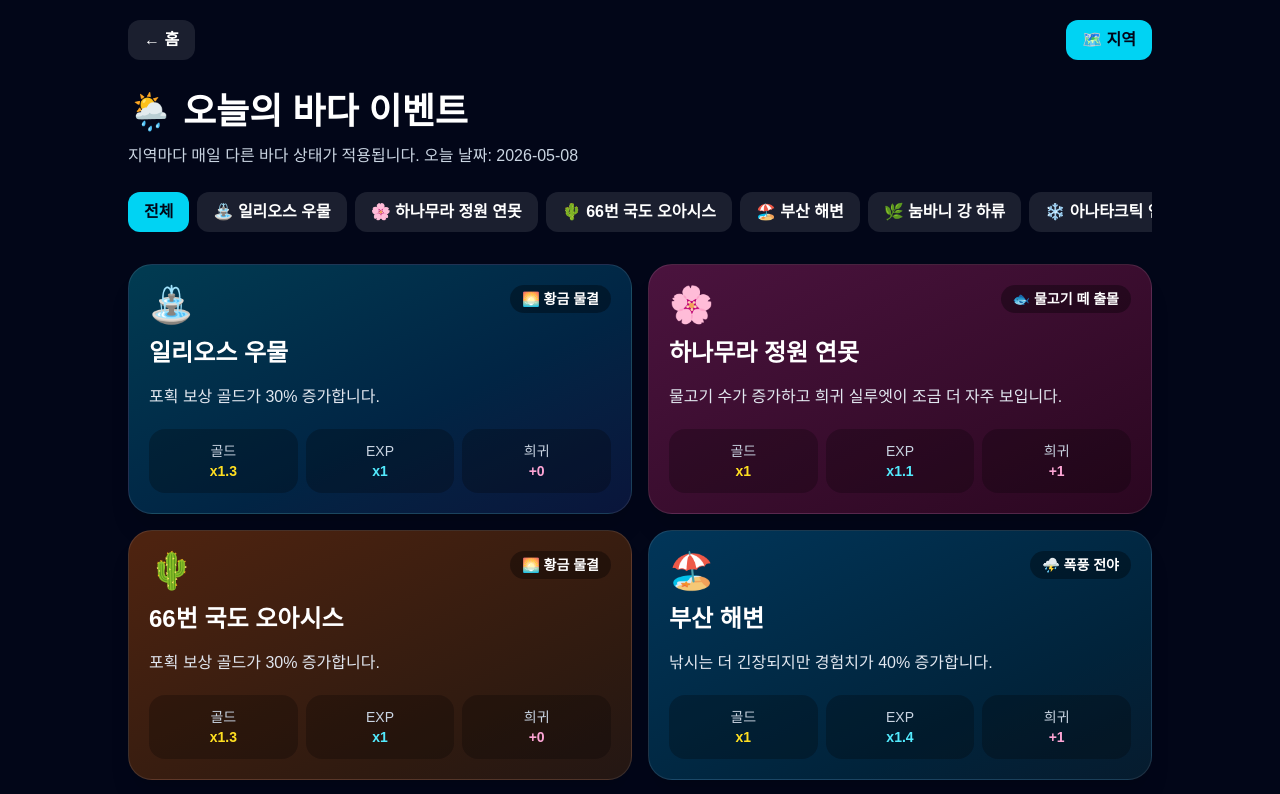
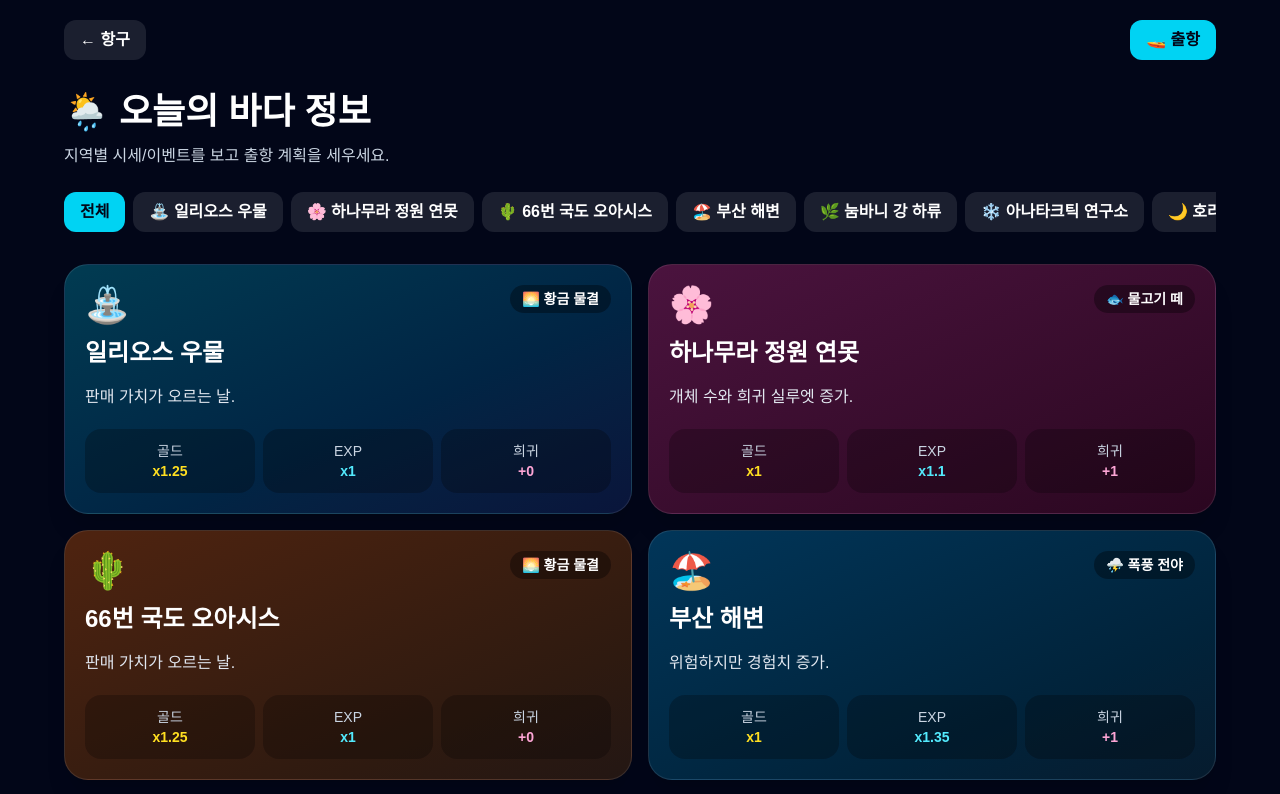
Before and after one commit to winzfs/overwatch-fishing-web, a Next.js app: page /events in a window 1280 px wide. Shown: the top 794 px of the page. Built offline with nearby package versions, Linux system fonts and the light colour scheme.

Commit message:
Add files via upload

```diff
--- a/app/events/page.tsx
+++ b/app/events/page.tsx
@@ -1,166 +1,50 @@
 "use client";
 
-import { useMemo, useState } from "react";
+import { useState } from "react";
 import { regions } from "../../data/fishingData";
-
-type DailySeaEvent = {
-  id: string;
-  name: string;
-  desc: string;
-  emoji: string;
-  goldMultiplier: number;
-  expMultiplier: number;
-  rareBonus: number;
-};
-
-const DAILY_EVENTS: DailySeaEvent[] = [
-  {
-    id: "calm",
-    name: "잔잔한 바다",
-    desc: "평범하지만 안정적인 낚시 날입니다.",
-    emoji: "🌤️",
-    goldMultiplier: 1,
-    expMultiplier: 1,
-    rareBonus: 0,
-  },
-  {
-    id: "gold_tide",
-    name: "황금 물결",
-    desc: "포획 보상 골드가 30% 증가합니다.",
-    emoji: "🌅",
-    goldMultiplier: 1.3,
-    expMultiplier: 1,
-    rareBonus: 0,
-  },
-  {
-    id: "school",
-    name: "물고기 떼 출몰",
-    desc: "물고기 수가 증가하고 희귀 실루엣이 조금 더 자주 보입니다.",
-    emoji: "🐟",
-    goldMultiplier: 1,
-    expMultiplier: 1.1,
-    rareBonus: 1,
-  },
-  {
-    id: "storm",
-    name: "폭풍 전야",
-    desc: "낚시는 더 긴장되지만 경험치가 40% 증가합니다.",
-    emoji: "⛈️",
-    goldMultiplier: 1,
-    expMultiplier: 1.4,
-    rareBonus: 1,
-  },
-  {
-    id: "legend_scent",
-    name: "전설의 기척",
-    desc: "전설 이상 실루엣 등장률이 증가합니다.",
-    emoji: "✨",
-    goldMultiplier: 1.15,
-    expMultiplier: 1.15,
-    rareBonus: 2,
-  },
-];
-
-function hashString(input: string) {
-  let hash = 0;
-  for (let i = 0; i < input.length; i++) {
-    hash = (hash << 5) - hash + input.charCodeAt(i);
-    hash |= 0;
-  }
-  return Math.abs(hash);
-}
-
-function getDailySeaEvent(regionId: string): DailySeaEvent {
-  const key = `${new Date().toISOString().slice(0, 10)}-${regionId}`;
-  return DAILY_EVENTS[hashString(key) % DAILY_EVENTS.length];
-}
+import { getDailySeaEvent } from "../gameSave";
 
 export default function EventsPage() {
-  const today = new Date().toISOString().slice(0, 10);
   const [selected, setSelected] = useState("all");
-
-  const visibleRegions = useMemo(() => {
-    if (selected === "all") return regions;
-    return regions.filter((region) => region.id === selected);
-  }, [selected]);
+  const visible = selected === "all" ? regions : regions.filter((r) => r.id === selected);
 
   return (
     <main className="min-h-screen bg-slate-950 p-5 text-white">
-      <div className="mx-auto max-w-5xl">
-        <div className="flex items-center justify-between gap-3">
-          <a href="/" className="rounded-xl bg-white/10 px-4 py-2 font-bold">
-            ← 홈
-          </a>
-
-          <a href="/regions" className="rounded-xl bg-cyan-400 px-4 py-2 font-black text-slate-950">
-            🗺️ 지역
-          </a>
+      <div className="mx-auto max-w-6xl">
+        <div className="flex items-center justify-between">
+          <a href="/harbor" className="rounded-xl bg-white/10 px-4 py-2 font-bold">← 항구</a>
+          <a href="/prepare" className="rounded-xl bg-cyan-400 px-4 py-2 font-black text-slate-950">🚤 출항</a>
         </div>
 
-        <h1 className="mt-8 text-4xl font-black">🌦️ 오늘의 바다 이벤트</h1>
-        <p className="mt-3 text-slate-300">
-          지역마다 매일 다른 바다 상태가 적용됩니다. 오늘 날짜: {today}
-        </p>
+        <h1 className="mt-8 text-4xl font-black">🌦️ 오늘의 바다 정보</h1>
+        <p className="mt-3 text-slate-300">지역별 시세/이벤트를 보고 출항 계획을 세우세요.</p>
 
         <div className="mt-6 flex gap-2 overflow-x-auto pb-2">
-          <button
-            onClick={() => setSelected("all")}
-            className={`shrink-0 rounded-xl px-4 py-2 font-bold ${
-              selected === "all" ? "bg-cyan-400 text-slate-950" : "bg-white/10"
-            }`}
-          >
-            전체
-          </button>
-
+          <button onClick={() => setSelected("all")} className={`shrink-0 rounded-xl px-4 py-2 font-bold ${selected === "all" ? "bg-cyan-400 text-slate-950" : "bg-white/10"}`}>전체</button>
           {regions.map((region) => (
-            <button
-              key={region.id}
-              onClick={() => setSelected(region.id)}
-              className={`shrink-0 rounded-xl px-4 py-2 font-bold ${
-                selected === region.id ? "bg-cyan-400 text-slate-950" : "bg-white/10"
-              }`}
-            >
+            <button key={region.id} onClick={() => setSelected(region.id)} className={`shrink-0 rounded-xl px-4 py-2 font-bold ${selected === region.id ? "bg-cyan-400 text-slate-950" : "bg-white/10"}`}>
               {region.emoji} {region.name}
             </button>
           ))}
         </div>
 
         <div className="mt-6 grid gap-4 sm:grid-cols-2">
-          {visibleRegions.map((region) => {
+          {visible.map((region) => {
             const event = getDailySeaEvent(region.id);
-
             return (
-              <a
-                key={region.id}
-                href={`/ocean?region=${region.id}`}
-                className={`rounded-3xl border border-white/10 bg-gradient-to-br ${region.theme} p-5 shadow-xl active:scale-[0.98]`}
-              >
-                <div className="flex items-start justify-between gap-3">
+              <a key={region.id} href={`/prepare`} className={`rounded-3xl border border-white/10 bg-gradient-to-br ${region.theme} p-5 shadow-xl active:scale-[0.98]`}>
+                <div className="flex items-start justify-between">
                   <div>
                     <div className="text-4xl">{region.emoji}</div>
                     <h2 className="mt-3 text-2xl font-black">{region.name}</h2>
                   </div>
-
-                  <div className="rounded-full bg-black/35 px-3 py-1 text-sm font-black">
-                    {event.emoji} {event.name}
-                  </div>
+                  <span className="rounded-full bg-black/35 px-3 py-1 text-sm font-black">{event.emoji} {event.name}</span>
                 </div>
-
                 <p className="mt-4 text-slate-200">{event.desc}</p>
-
                 <div className="mt-5 grid grid-cols-3 gap-2 text-center text-sm">
-                  <div className="rounded-2xl bg-black/25 p-3">
-                    <p className="text-slate-300">골드</p>
-                    <p className="font-black text-yellow-300">x{event.goldMultiplier}</p>
-                  </div>
-                  <div className="rounded-2xl bg-black/25 p-3">
-                    <p className="text-slate-300">EXP</p>
-                    <p className="font-black text-cyan-300">x{event.expMultiplier}</p>
-                  </div>
-                  <div className="rounded-2xl bg-black/25 p-3">
-                    <p className="text-slate-300">희귀</p>
-                    <p className="font-black text-pink-300">+{event.rareBonus}</p>
-                  </div>
+                  <div className="rounded-2xl bg-black/25 p-3"><p className="text-slate-300">골드</p><p className="font-black text-yellow-300">x{event.goldMultiplier}</p></div>
+                  <div className="rounded-2xl bg-black/25 p-3"><p className="text-slate-300">EXP</p><p className="font-black text-cyan-300">x{event.expMultiplier}</p></div>
+                  <div className="rounded-2xl bg-black/25 p-3"><p className="text-slate-300">희귀</p><p className="font-black text-pink-300">+{event.rareBonus}</p></div>
                 </div>
               </a>
             );
```
